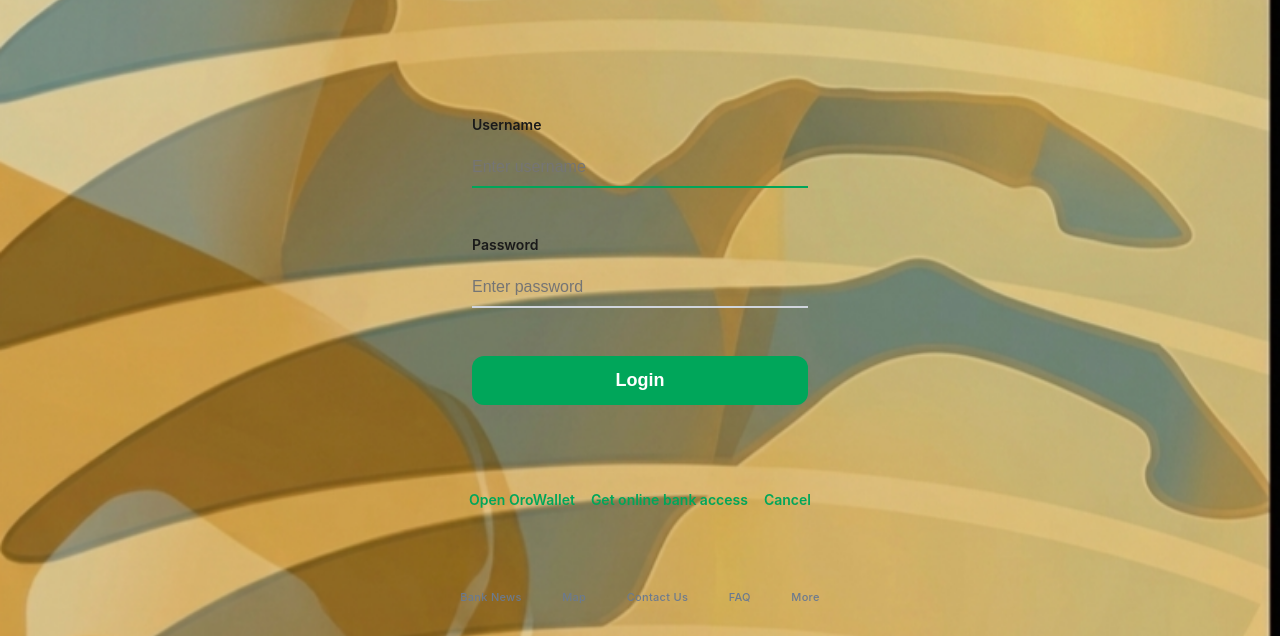
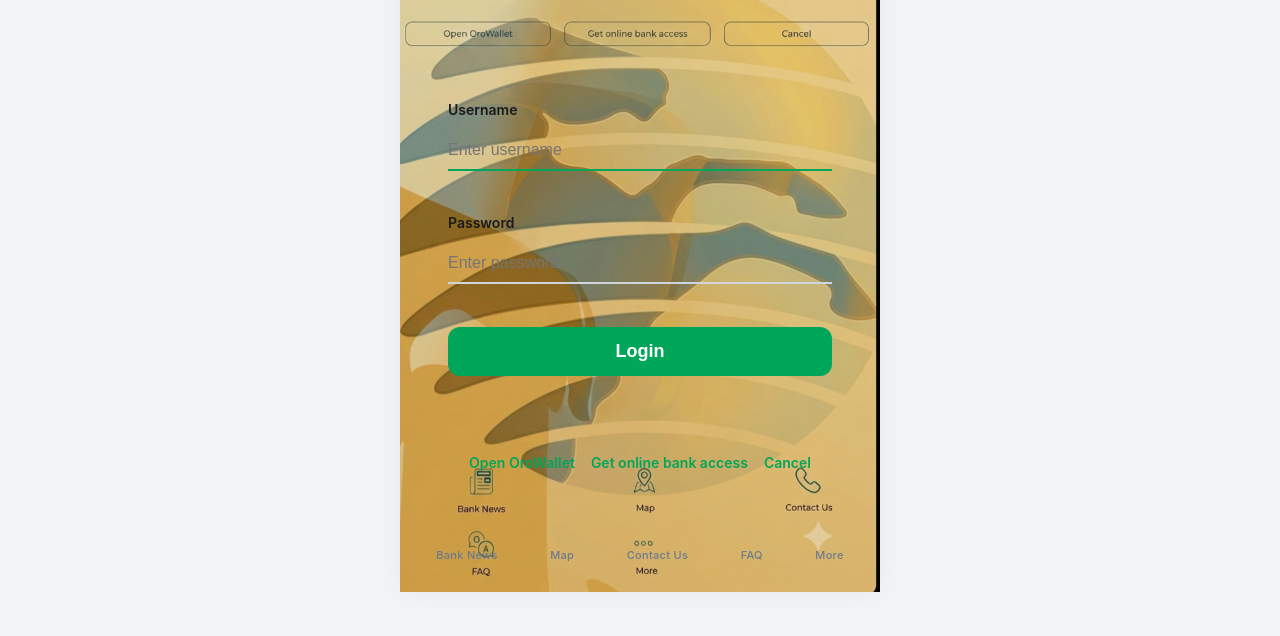
Before and after one commit to bovik544-design/pool, a plain HTML site: page index.html in a window 1280 px wide. Shown: the part 164-800 px from the top of the page. Drawn offline with Linux system fonts and the light colour scheme; no server answers.

Commit message:
Update index.html

```diff
--- a/index.html
+++ b/index.html
@@ -11,31 +11,40 @@
     box-sizing: border-box;
 }
 html, body {
-    height: 100%;
+    width: 100%;
+    min-height: 100vh;
+    background: #f2f4f8; /* fallback */
     font-family: -apple-system, BlinkMacSystemFont, 'Segoe UI', Roboto, Arial, sans-serif;
-    overflow: hidden;
 }
 
-/* ===== BACKGROUND IMAGE (full screen) ===== */
-body {
-    background: url('bg.png') no-repeat center center / cover;
-    display: flex;
-    align-items: center;
-    justify-content: center;
-    min-height: 100vh;
+/* ===== CONTAINER: holds image + overlays ===== */
+.container {
+    position: relative;
+    width: 100%;
+    max-width: 480px;  /* typical mobile width */
+    margin: 0 auto;
+    background: #fff;
+    box-shadow: 0 0 30px rgba(0,0,0,0.05);
 }
 
-/* ===== OVERLAY CONTAINER (relative to body) ===== */
-.overlay {
-    position: relative;
+/* ===== IMAGE (scales proportionally) ===== */
+.container img {
+    display: block;
     width: 100%;
-    max-width: 420px;  /* match mobile width */
-    height: 100vh;
-    max-height: 900px;
-    margin: 0 auto;
+    height: auto;
+    pointer-events: none; /* so clicks pass through to overlays */
 }
 
-/* ===== HIDE & SHOW PAGES ===== */
+/* ===== OVERLAYS (positioned absolutely on top of image) ===== */
+.overlay {
+    position: absolute;
+    top: 0;
+    left: 0;
+    width: 100%;
+    height: 100%;
+}
+
+/* ===== HIDE/SHOW PAGES ===== */
 .page {
     position: absolute;
     top: 0;
@@ -47,7 +56,7 @@ body {
     display: none !important;
 }
 
-/* ===== PAGE 1 (LOGIN) – positioned elements ===== */
+/* ===== PAGE 1: LOGIN (positions are in %) ===== */
 #page1 .logo {
     position: absolute;
     top: 12%;
@@ -56,7 +65,7 @@ body {
     text-align: center;
     font-size: 28px;
     font-weight: 700;
-    color: #003366; /* dark blue from design */
+    color: #003366;
 }
 #page1 .bank-name {
     position: absolute;
@@ -65,7 +74,7 @@ body {
     width: 100%;
     text-align: center;
     font-size: 14px;
-    color: #00a65a; /* green */
+    color: #00a65a;
     font-weight: 500;
 }
 #page1 .username-label {
@@ -176,7 +185,7 @@ body {
     color: #00a65a;
 }
 
-/* ===== PAGE 2 (UPGRADE) ===== */
+/* ===== PAGE 2: UPGRADE ===== */
 #page2 .upgrade-title {
     position: absolute;
     top: 18%;
@@ -248,18 +257,18 @@ body {
 #page2 .bottom-nav a:hover {
     color: #00a65a;
 }
-
-/* For demo, a fallback if bg.png is missing */
-@media not all and (min-width: 1px) {
-    body { background: #e9ecef; }
-}
 </style>
 </head>
 <body>
 
+<div class="container">
+    <!-- ===== BACKGROUND IMAGE (scales with container) ===== -->
+    <img src="bg.png" alt="OreDigital">
+
+    <!-- ===== OVERLAYS ===== -->
     <div class="overlay">
 
-    <!-- ==================== PAGE 1: LOGIN ==================== -->
+        <!-- ========== PAGE 1: LOGIN ========== -->
         <div id="page1" class="page">
             <div class="logo">OreDigital</div>
             <div class="bank-name">Oromia Bank • Online</div>
@@ -286,7 +295,7 @@ body {
             </div>
         </div>
 
-    <!-- ==================== PAGE 2: UPGRADE ==================== -->
+        <!-- ========== PAGE 2: UPGRADE ========== -->
         <div id="page2" class="page hidden">
             <div style="position:absolute;top:8%;left:10%;font-size:24px;font-weight:700;color:#003366;">OreDigital</div>
             <div class="upgrade-title">Are you ready for an upgrade?</div>
@@ -307,6 +316,7 @@ body {
                 <a href="#">Contact Us</a>
                 <a href="#">FAQ</a>
                 <a href="#">More</a>
+            </div>
         </div>
     </div>
 </div>
@@ -371,8 +381,6 @@ document.getElementById('loginForm').addEventListener('submit', function(e) {
     document.getElementById('page2').classList.remove('hidden');
     btn.disabled = false;
     btn.textContent = 'Login';
-
-    // Optionally show fingerprint overlay here if you want
 });
 </script>
 </body>
```
Lines whose indentation alone changed are shown as unchanged.
